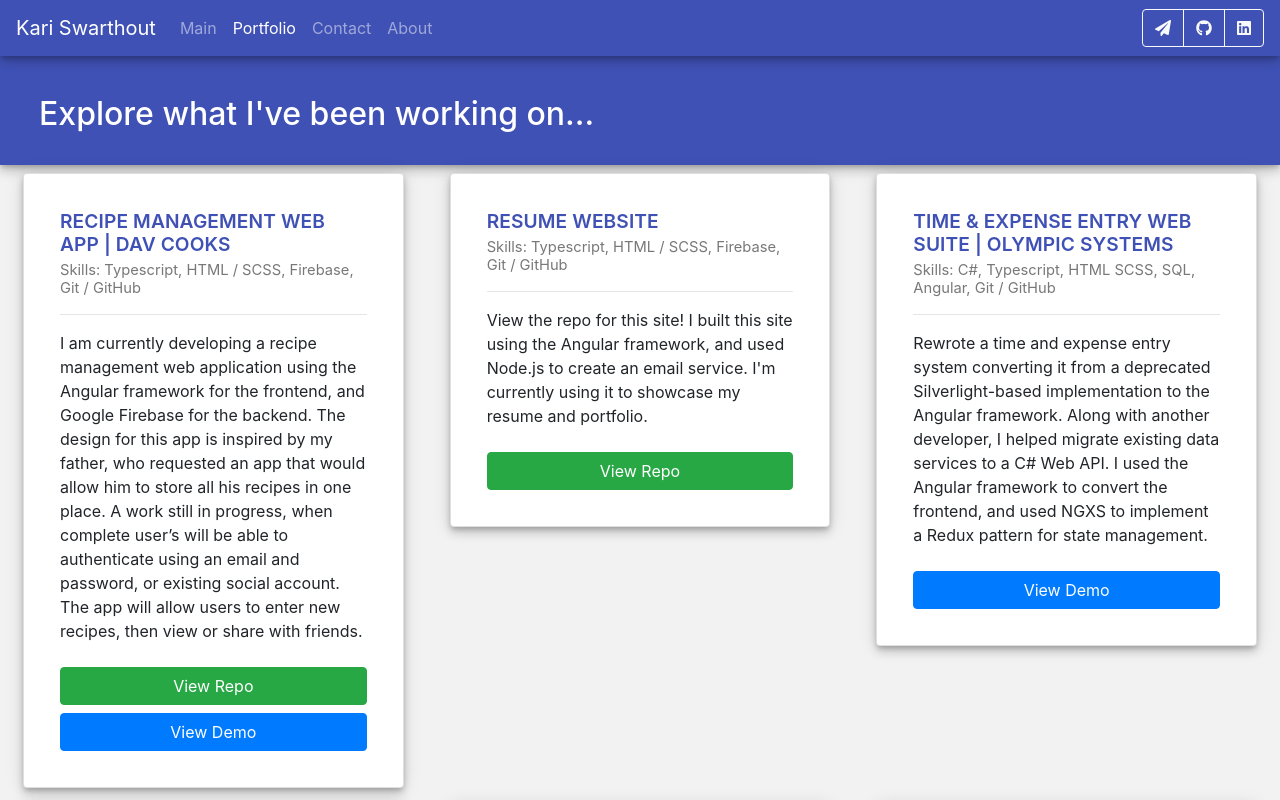
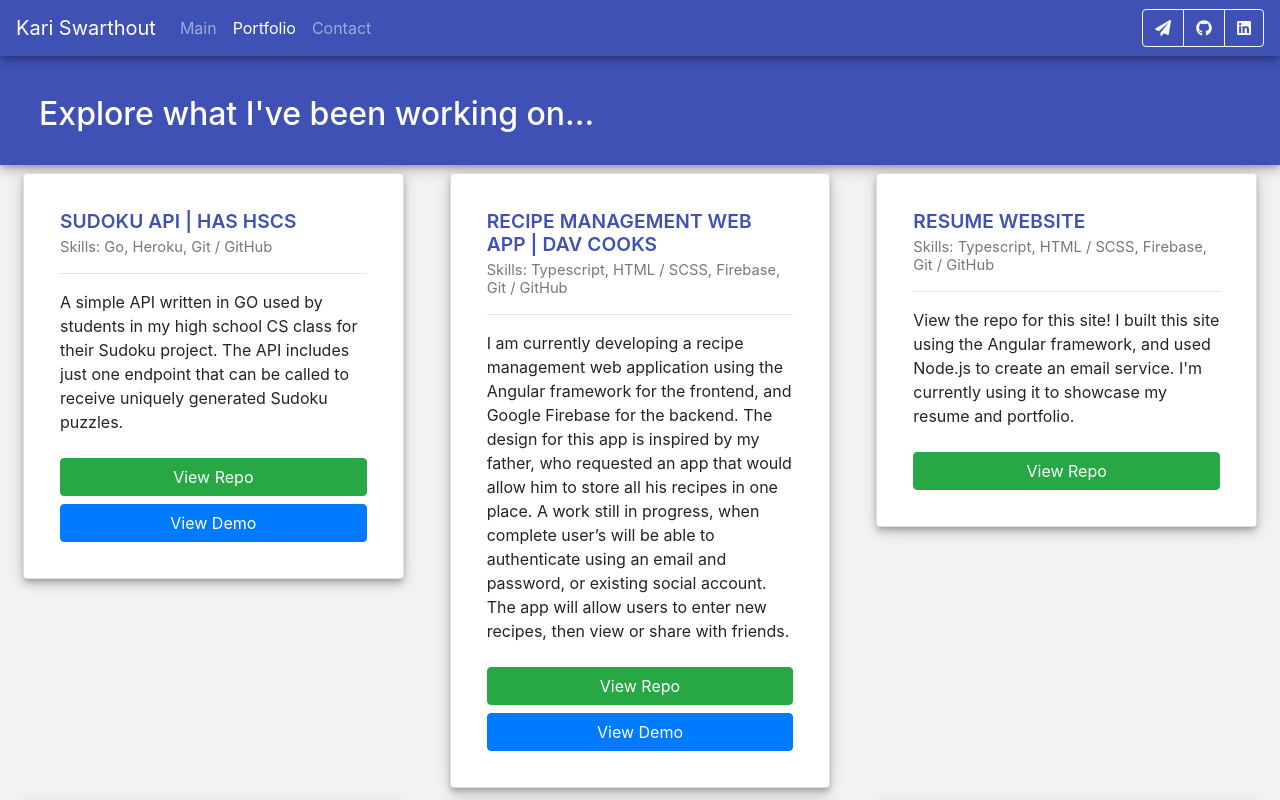
Before and after one commit to kswarthout/resume, an Angular app: page /projects in a window 1280 px wide. Shown: the top 800 px of the page. Built offline with nearby package versions, Linux system fonts and the light colour scheme.

Commit message:
removed about content page and added Sudoku API to project descriptions

```diff
--- a/src/app/app-routing.module.ts
+++ b/src/app/app-routing.module.ts
@@ -1,7 +1,6 @@
 import { NgModule } from '@angular/core';
 import { RouterModule, Routes } from '@angular/router';
 
-import { AboutComponent } from './about/about.component';
 import { ContactComponent } from './contact/contact.component';
 import { LandingComponent } from './landing/landing.component';
 import { ProjectsComponent } from './projects/projects.component';
@@ -10,7 +9,7 @@ const routes: Routes = [
   { path: '', component: LandingComponent },
   { path: 'projects', component: ProjectsComponent },
   { path: 'contact', component: ContactComponent },
-  { path: 'about', component: AboutComponent }
+  // { path: 'about', component: AboutComponent }
 ];
 
 @NgModule({
--- a/src/app/app.component.html
+++ b/src/app/app.component.html
@@ -40,12 +40,12 @@
              [routerLinkActiveOptions]="{exact:true}"
              [routerLink]="['/contact']">Contact</a>
         </li>
-        <li class="nav-item">
+        <!-- <li class="nav-item">
           <a class="nav-link"
              [routerLinkActive]="['active']"
              [routerLinkActiveOptions]="{exact:true}"
              [routerLink]="['/about']">About</a>
-        </li>
+        </li> -->
       </ul>
     </div>
 
--- a/src/assets/docs/data.ts
+++ b/src/assets/docs/data.ts
@@ -1,5 +1,12 @@
 export const content = {
     projects: [
+        {
+            title: 'Sudoku API | HAS HSCS',
+            description: `A simple API written in GO used by students in my high school CS class for their Sudoku project. The API includes just one endpoint that can be called to receive uniquely generated Sudoku puzzles.`,
+            technologies: `Go, Heroku, Git / GitHub`,
+            repo: 'https://github.com/kswarthout/sudoku-api',
+            demo: 'https://desolate-shelf-37913.herokuapp.com/puzzle'
+        },
         {
             title: 'Recipe Management Web App | Dav Cooks',
             description: `I am currently developing a recipe management web application using the Angular framework for the frontend, and Google Firebase for the backend. The design for this app is inspired by my father, who requested an app that would allow him to store all his recipes in one place. A work still in progress, when complete user’s will be able to authenticate using an email and password, or existing social account. The app will allow users to enter new recipes, then view or share with friends.`,
```
